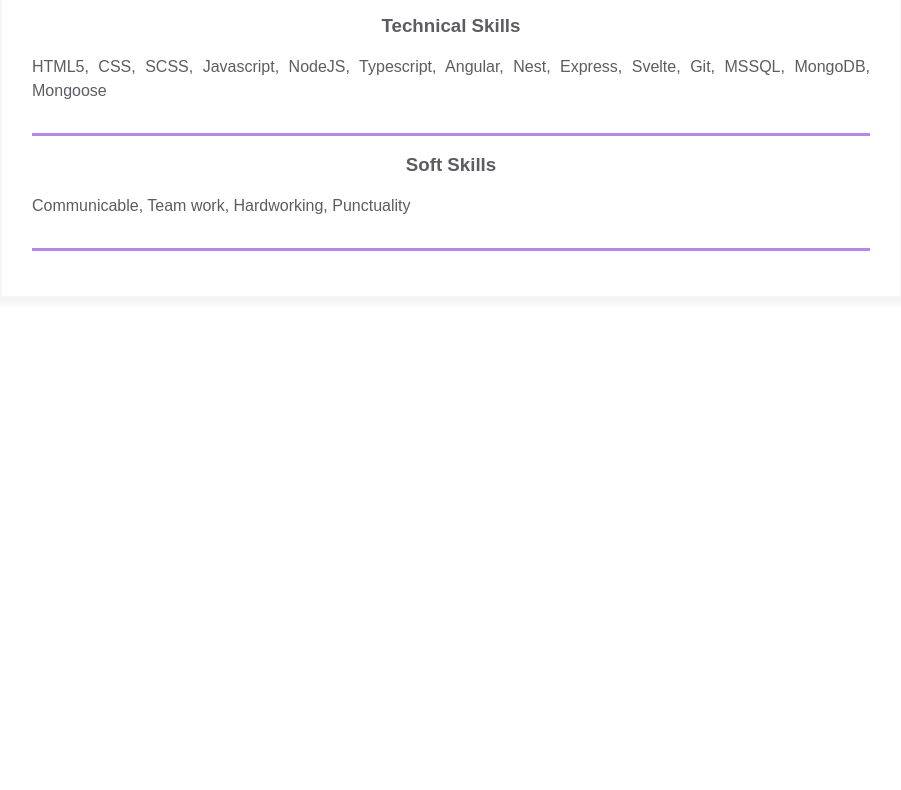
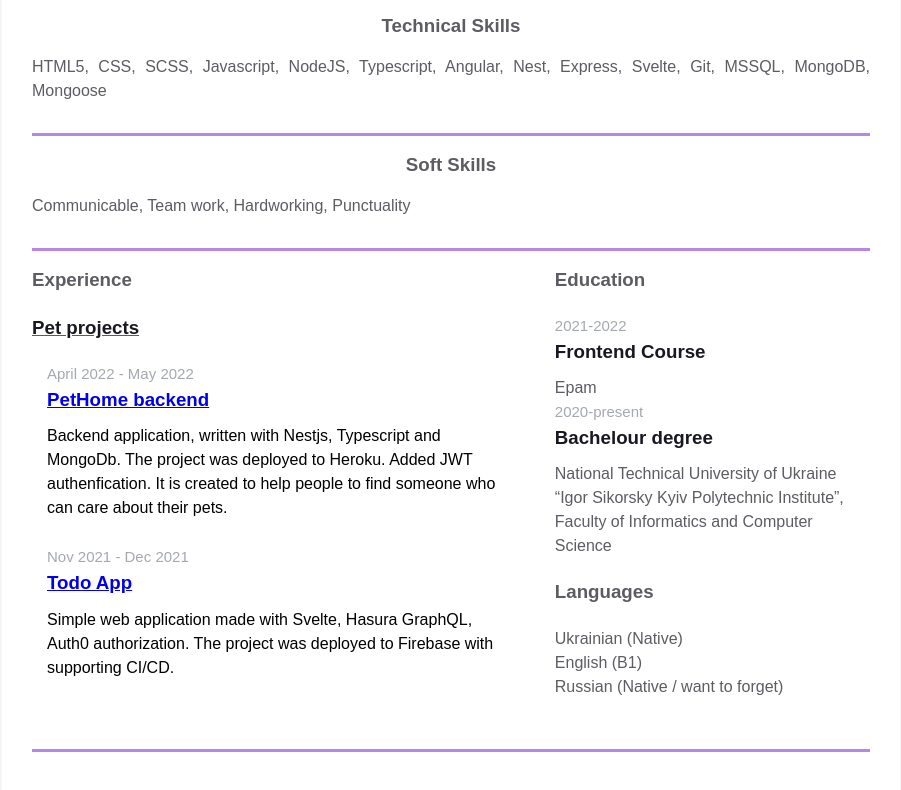
Before and after one commit to voonya/homepage, a plain HTML site: page index.html in a window 1280 px wide. Shown: the part 470-1260 px from the top of the page, without its empty margins (189-1090 px from the left). Before the commit the page ends 817 px from the top, so only its background shows below. Drawn offline with Linux system fonts and the light colour scheme.

Commit message:
add alles

```diff
--- a/index.html
+++ b/index.html
@@ -121,6 +121,67 @@
           </div>
         </div>
       </div>
+      <div class="container">
+        <div class="resume__block">
+          <div class="main-info fh">
+
+            <div class="experiences">
+              <h3 class="experiences__header">Experience</h3>
+              <div class="experiences__company">
+                <div class="experiences__company-header">
+                  <span class="experiences__company-header-durability"></span>
+                  <h3 class="experiences__company-header-name">Pet projects</h3>
+                </div>
+
+                <div class="experiences__company-project">
+                  <span class="experiences__company-project-role">April 2022 - May 2022</span>
+                  <h3 class="experiences__company-project-name"><a href="https://github.com/voonya/pet-home">PetHome
+                      backend</a></h3>
+                  <p class="experience-projects-description">Backend application, written with Nestjs, Typescript and
+                    MongoDb. The project was deployed to Heroku. Added JWT authenfication. It is created to help people
+                    to find someone who can
+                    care about their pets.</p>
+                </div>
+                <div class="experiences__company-project">
+                  <span class="experiences__company-project-role">Nov 2021 - Dec 2021</span>
+                  <h3 class="experiences__company-project-name"><a href="https://lab5-9a5a9.web.app/">Todo App</a></h3>
+                  <p class="experience-projects-description">Simple web application made with Svelte, Hasura GraphQL,
+                    Auth0 authorization. The project was deployed to Firebase with supporting CI/CD.</p>
+                </div>
+              </div>
+            </div>
+            <div class="additional-info fv">
+              <div class="additional-info__education">
+                <h3 class="additional-info__education-header">Education</h3>
+                <div class="additional-info__education-university">
+                  <span class="additional-info__education-university-durability">2021-2022</span>
+                  <h3 class="additional-info__education-university-speciality">Frontend Course</h3>
+                  <p class="additional-info__education-university-name">Epam</p>
+                </div>
+                <div class="additional-info__education-university">
+                  <span class="additional-info__education-university-durability">2020-present</span>
+                  <h3 class="additional-info__education-university-speciality">Bachelour degree</h3>
+                  <p class="additional-info__education-university-name">National Technical University of Ukraine “Igor
+                    Sikorsky Kyiv Polytechnic Institute”, Faculty of Informatics and Computer Science</p>
+                </div>
+              </div>
+
+              <div class="additional-info__languages">
+                <h3 class="additional-info__languages-header">Languages</h3>
+                <p class="additional-info__languages-item">
+                  Ukrainian (Native)
+                </p>
+                <p class="additional-info__languages-item">
+                  English (B1)
+                </p>
+                <p class="additional-info__languages-item">
+                  Russian (Native / want to forget)
+                </p>
+              </div>
+            </div>
+          </div>
+        </div>
+      </div>
     </div>
   </main>
 </body>
```
